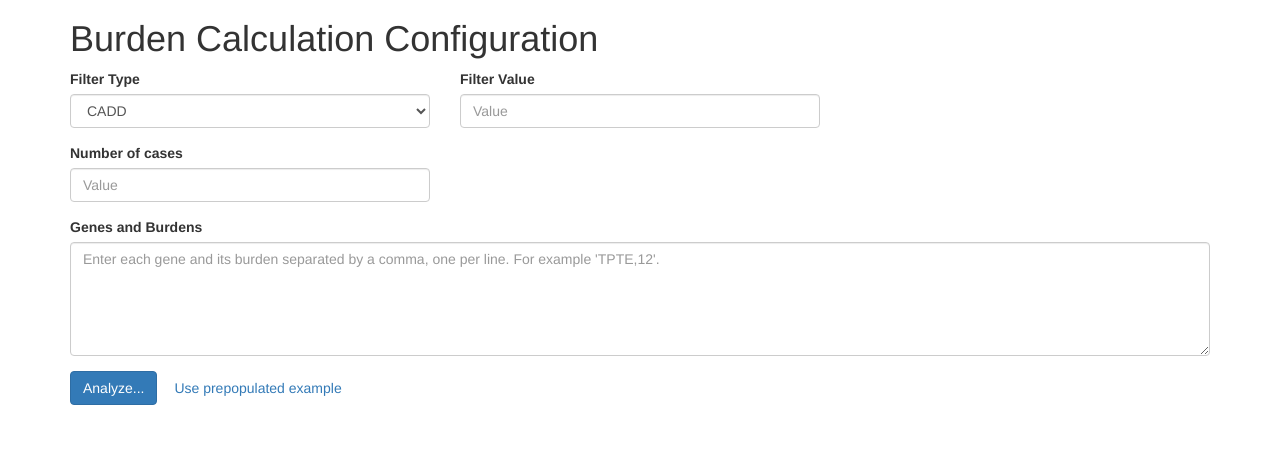
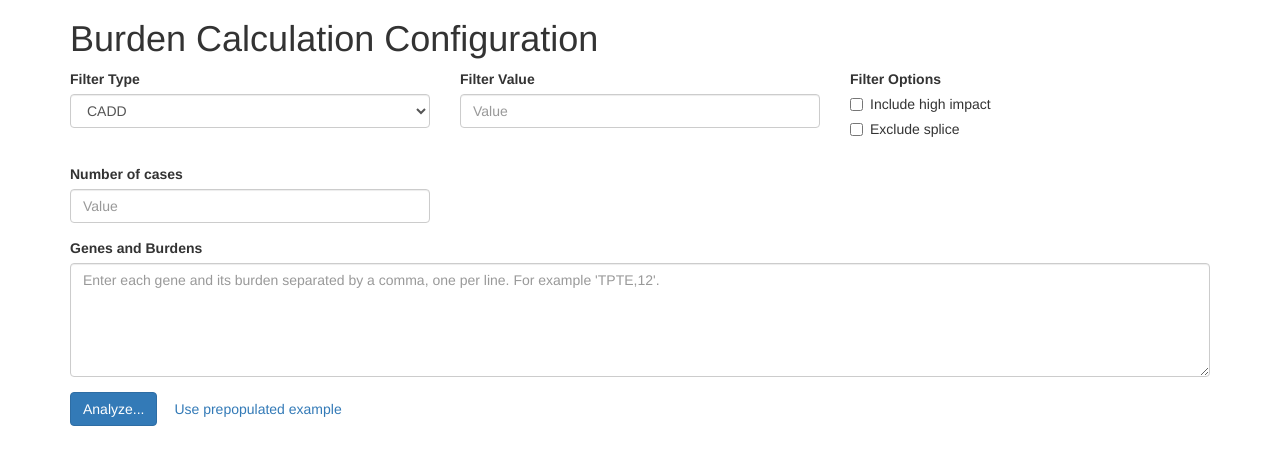
Before and after one commit to supernifty/gene-burden-calculator, a Flask app: template templates/main.html in a window 1280 px wide. Shown: the part 51-516 px from the top of the page. Run offline with Flask 2, Linux system fonts and the light colour scheme; the template is opened without the code that fills it, so the values that code supplies are empty; some libraries are stand-ins or nearby versions.

Commit message:
options for include high impact and exclude splice

```diff
--- a/build.py
+++ b/build.py
@@ -26,6 +26,8 @@ def main(db_file, exac_files, protein_lengths):
         #db.execute('''CREATE TABLE if not exists exac (gene text, impact text, impact_type text, allele_count int, total_alleles int, exac_aaf real, cadd read, condel real, sift real, polyphen real)''')
         db.execute('''CREATE TABLE if not exists exac (gene text, impact text, impact_type text, allele_count int, total_alleles int, exac_all real, exac_african real, exac_latino real, exac_east_asian real, exac_fin real, exac_nonfin_eur real, exac_south_asian real, exac_other real, cadd read, condel real, sift real, polyphen real)''')
         db.execute('''CREATE INDEX if not exists exac_gene ON exac(gene)''')
+        db.execute('''CREATE INDEX if not exists exac_impact ON exac(impact)''')
+        db.execute('''CREATE INDEX if not exists exac_impact_type ON exac(impact_type)''')
 
         # exac
         for src_file in exac_files:
--- a/calculate.py
+++ b/calculate.py
@@ -31,9 +31,11 @@ def calculate_burden_statistics(case_burden, total_cases, population_burden, tot
     '''
     case_proportion = 1.0 * case_burden / total_cases
     population_proportion = 1.0 * population_burden / total_population
+    #print("case_burden {} total_cases {} pop_burden {} total_pop {}".format(case_burden, total_cases, population_burden, total_population))
 
     # z proportion test
     psp = ((case_proportion * total_cases) + (population_proportion * total_population)) / (total_cases + total_population)
+    #print("psp {} total cases {} total pop {}".format(psp, total_cases, total_population))
     standard_error = math.sqrt(psp * (1.0 - psp) * (1.0 / total_cases + 1.0 / total_population))
     z_score = (case_proportion - population_proportion) / standard_error
 
--- a/main.py
+++ b/main.py
@@ -38,6 +38,8 @@ def process():
         analysis
     '''
     errors = []
+
+    # parse overall settings - filtering
     filter_type = flask.request.form['filter_type']
     if filter_type not in ('cadd', 'condel', 'sift', 'polyphen'):
         flask.render_template('main.html', errors=['Invalid filter type'])
@@ -46,8 +48,15 @@ def process():
     except ValueError:
         errors.append('Filter value must be numeric')
 
+    # filter options
+    include_high_impact = flask.request.form.get('filter_option_high_impact') is not None
+    exclude_splice = flask.request.form.get('filter_option_splice') is not None
+
+    # case count
     try:
         cases = int(flask.request.form['cases'])
+        if cases <= 0:
+            errors.append('Number of cases must be greater than zero')
     except ValueError:
         errors.append('Number of cases must be numeric')
 
@@ -63,13 +72,30 @@ def process():
 
         try:
             case_burden = float(fields[1])
+            if case_burden <= 0:
+                errors.append('Incorrect burden format on line {}: burden count {} is less than 0'.format(line + 1, fields[1]))
+                continue
         except ValueError:
-            errors.append('Incorrect burden format on line {}'.format(line + 1))
+            errors.append('Incorrect burden format on line {}: burden count "{}" is not numeric'.format(line + 1, fields[1]))
             continue
 
+        # additional
+        additional_filter = ''
+        if include_high_impact:
+            additional_filter += " or (impact_type = 'HIGH' and (impact = 'stop_gained' or impact = 'frameshift_variant'))"
+        if exclude_splice:
+            additional_filter += " and impact != 'splice_acceptor_variant' and impact != 'splice_donor_variant'"
+
         # find matching genes
-        matches = query_db("select count(*), protein_length from exac left join protein_length on exac.gene=protein_length.gene where exac.gene=? and exac.{} >= ?".format(filter_type),
-                           [fields[0], filter_value], one=True)
+        matches = query_db(
+            "select count(*), protein_length from exac left join protein_length on exac.gene=protein_length.gene where exac.gene=? and (exac.{} >= ? {})".format(
+                filter_type,
+                additional_filter),
+                [
+                   fields[0],
+                   filter_value
+                ],
+                one=True)
 
         if matches[1] is not None:
             statistics = calculate.calculate_burden_statistics(case_burden=case_burden, total_cases=cases, population_burden=matches[0], total_population=EXAC_POPULATION)
@@ -84,6 +110,8 @@ def process():
             filter_type=filter_type,
             filter_value=filter_value,
             cases=cases,
+            include_high_impact=include_high_impact,
+            exclude_splice=exclude_splice,
             gene_list = ','.join(["'{}'".format(item['gene'].replace("'", "\\'")) for item in result if item['protein_length'] is not None]),
             protein_lengths = ','.join([ str(item['protein_length']) for item in result if item['protein_length'] is not None]),
             binomial_pvalues = ','.join([ '{0:0.3e}'.format(item['binomial_test']) for item in result if item['protein_length'] is not None]),
@@ -99,6 +127,7 @@ def main():
         main entry point
     '''
     if flask.request.method == 'POST':
+        print("in post")
         return process()
     else:
         return flask.render_template('main.html', form=flask.request.form)
--- a/templates/main.html
+++ b/templates/main.html
@@ -18,6 +18,10 @@
     <style>
 body {
   padding-top: 50px;
+}
+
+.checkbox {
+  margin-top: 0;
 }
     </style>
 
@@ -73,7 +77,20 @@ body {
               <label for="filter_value" class="control-label">Filter Value</label>
               <input name="filter_value" type="text" class="form-control" id="filter_value" placeholder="Value" value="{{ form.filter_value }}">
             </div>
-          </div>
+
+            <div class="form-group col-lg-4">
+              <label for="filter_option_high_impact" class="control-label">Filter Options</label>
+              <div class="checkbox">
+                <label><input type="checkbox" id="filter_option_high_impact" name="filter_option_high_impact" {% if form.get('filter_option_high_impact') %}checked{% endif %}>
+                  Include high impact
+                </label>
+              </div>
+              <div class="checkbox">
+                <label><input type="checkbox" id="filter_option_splice" name="filter_option_splice" {% if form.get('filter_option_splice') %}checked{% endif %}> Exclude splice</label>
+              </div>
+            </div>
+
+           </div>
 
           <div class="row">
             <div class="form-group col-lg-4">
--- a/templates/results.html
+++ b/templates/results.html
@@ -52,7 +52,11 @@ body {
       <div>
         <h1>Burden Calculation Results</h1>
 
-        <div class="alert alert-success" role="alert">Showing results with <strong>{{ filter_type }} &ge; {{ filter_value }}</strong> and <strong>{{ cases }} cases</strong>.</div>
+        <div class="alert alert-success" role="alert">
+            Showing results with <strong>{{ filter_type }} &ge; {{ filter_value }}</strong> and <strong>{{ cases }} cases</strong>.
+            {% if include_high_impact %}Included high impact variants.{% endif %}
+            {% if exclude_splice %}Excluded splice variants.{% endif %}
+        </div>
 {% if warnings %}
         <div class="alert alert-warning">
           <ul>
```
